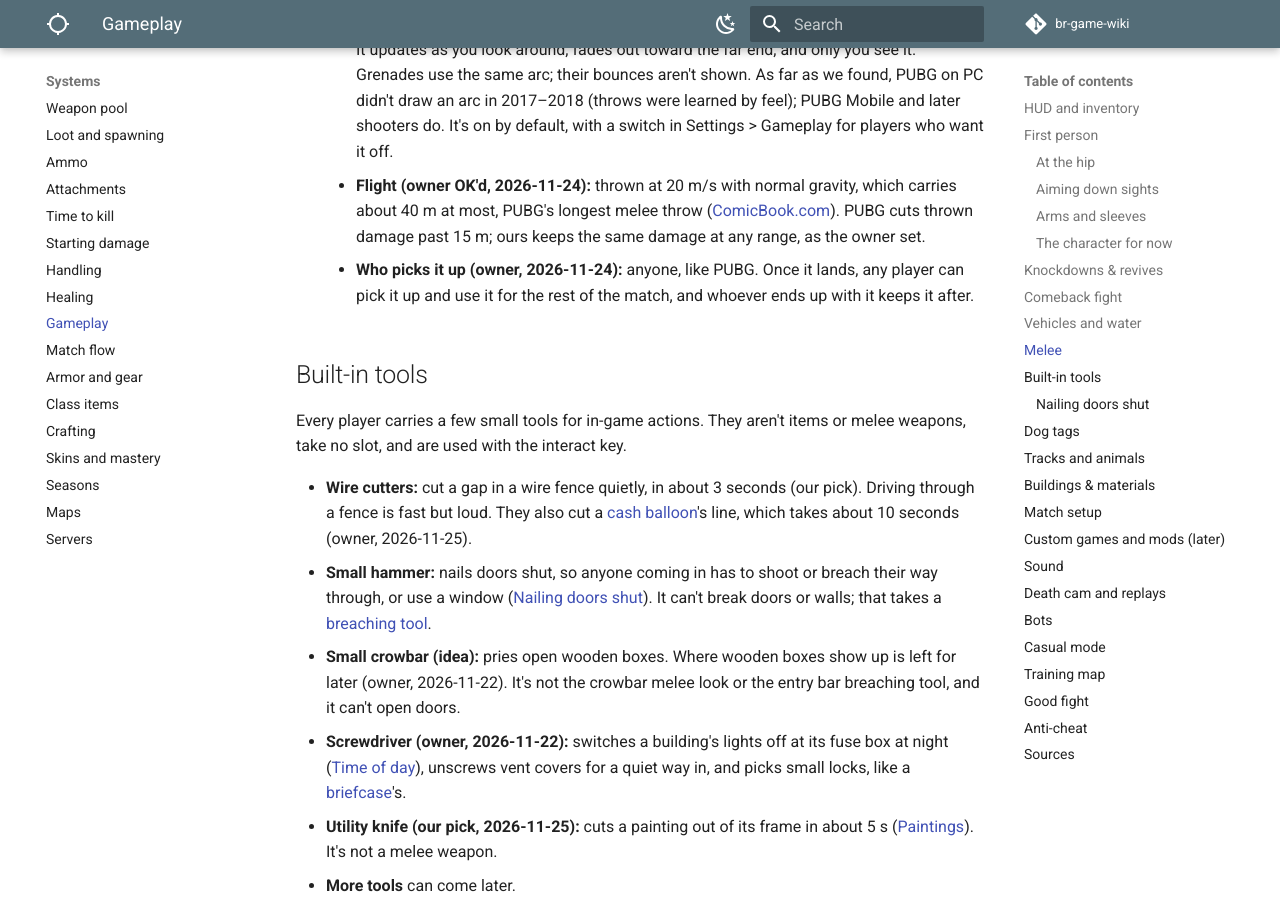
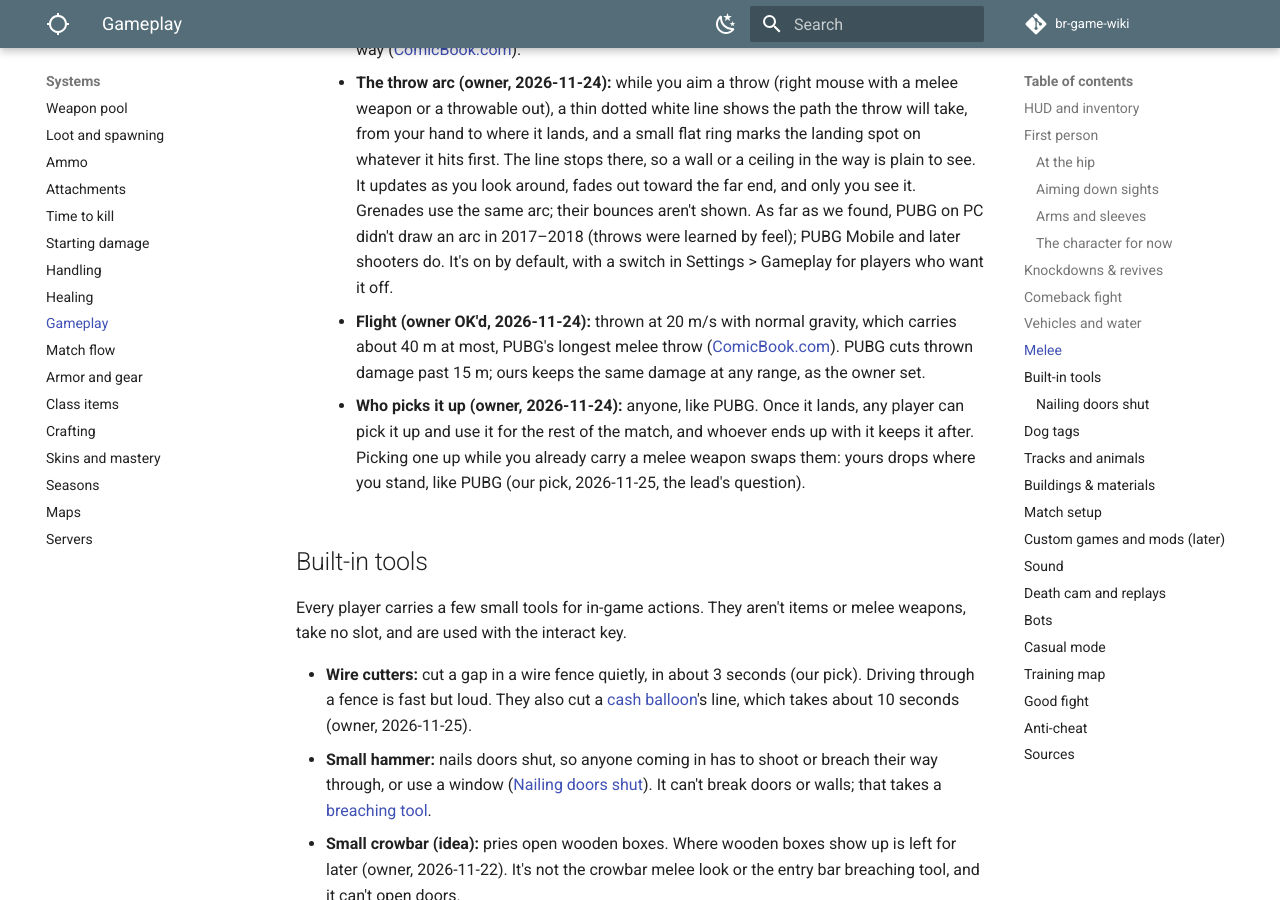
Before and after one commit to DerrickSpartan1/br-game-wiki, an MkDocs documentation site: the page built from docs/systems/gameplay.md, in a window 1280 px wide and 900 px high, scrolled down 14599 px. Built offline with MkDocs 1.6.1 and Material for MkDocs 9.7.7, drawn with Linux system fonts in a browser that asks for light colours; comment, search, counter and statistics services are not loaded; some of the changed text lies outside the part shown.

Commit message:
Planner check-in: lead's melee and carry questions answered (pickup swaps, only that gear's share drops, helmets drop nothing, swaps call a swing off; our picks)
Co-Authored-By: Claude Opus 5.5 <noreply@anthropic.com>

```diff
--- a/docs/systems/gameplay.md
+++ b/docs/systems/gameplay.md
@@ -223,6 +223,7 @@ Dashes are numbers the sources checked don't give. Each map gets the vehicles th
 
 - **No melee spam (owner, 2026-11-24, from playtest round 8):** the 0.8 s between swings is checked on the server and counted from the start of the last swing, so clicking faster does nothing. Swings and quick hits (tap X) share the one timer, so mixing them can't beat it. Holding or spamming the button queues at most one more swing. Each hit takes 0.3 s to land after the swing starts, so the fastest kill on a player with no vest is two hits 0.8 s apart. Being hit doesn't stagger or slow you, like PUBG; the damage flash shows the hit.
     - **A swing already started still lands (our pick, 2026-11-24):** if you swing and then die or get knocked in the 0.3 s before the hit, the hit still lands, the same as a bullet already in the air. Two players knifing each other at once can both count. A swing can't start once you're down.
+    - **Putting it away calls the swing off (our pick, 2026-11-25, the lead's question):** putting melee away or drawing a gun in the 0.3 s before the hit cancels that hit, as the build does now. Being knocked or killed isn't your choice, so that swing still lands; a swap is, so it's a feint, not a free hit. The 0.8 s timer still counts from the swing's start, so feinting can't speed up the next swing.
     - **Holding the button keeps swinging (our pick, 2026-11-24):** holding left mouse with melee out swings every 0.8 s until you let go, the same rate as the fastest clicking, so neither beats the other. Clicking still queues at most one more swing.
 - **Melee in the slot list (owner, 2026-11-24):** the melee weapon shows on the HUD and in the inventory right under the pistol (slot 3), with no number of its own, since it has its own key. The HUD's list runs from 5 at the top down to 1, so there it sits between 3 and 2 (our pick: the owner said "under pistol", so it stays next to the pistol on both).
 - **Inspects:** every melee weapon gets its own inspect animation, and you can inspect while running with it out (hold X; no separate inspect key, our pick 2026-11-23), like flipping a butterfly knife open, spinning a karambit, or resting a scythe on your shoulder.
@@ -251,7 +252,7 @@ Dashes are numbers the sources checked don't give. Each map gets the vehicles th
     - **How to throw (our pick, 2026-11-23):** with the melee weapon out, hold right mouse to aim, which shows an arc like a grenade's, and press left mouse to throw. This is PUBG's way ([ComicBook.com](https://comicbook.com/gaming/news/pubg-throw-items-weapons)).
     - **The throw arc (owner, 2026-11-24):** while you aim a throw (right mouse with a melee weapon or a throwable out), a thin dotted white line shows the path the throw will take, from your hand to where it lands, and a small flat ring marks the landing spot on whatever it hits first. The line stops there, so a wall or a ceiling in the way is plain to see. It updates as you look around, fades out toward the far end, and only you see it. Grenades use the same arc; their bounces aren't shown. As far as we found, PUBG on PC didn't draw an arc in 2017–2018 (throws were learned by feel); PUBG Mobile and later shooters do. It's on by default, with a switch in Settings > Gameplay for players who want it off.
     - **Flight (owner OK'd, 2026-11-24):** thrown at 20 m/s with normal gravity, which carries about 40 m at most, PUBG's longest melee throw ([ComicBook.com](https://comicbook.com/gaming/news/pubg-throw-items-weapons)). PUBG cuts thrown damage past 15 m; ours keeps the same damage at any range, as the owner set.
-    - **Who picks it up (owner, 2026-11-24):** anyone, like PUBG. Once it lands, any player can pick it up and use it for the rest of the match, and whoever ends up with it keeps it after.
+    - **Who picks it up (owner, 2026-11-24):** anyone, like PUBG. Once it lands, any player can pick it up and use it for the rest of the match, and whoever ends up with it keeps it after. Picking one up while you already carry a melee weapon swaps them: yours drops where you stand, like PUBG (our pick, 2026-11-25, the lead's question).
 
 ## Built-in tools
 
```
Also changed, not shown: docs/planning/changelog.md (+1 -0 lines), docs/planning/decisions.md (+1 -0 lines), docs/planning/to-do.md (+1 -1 lines), docs/systems/armor.md (+1 -0 lines).
